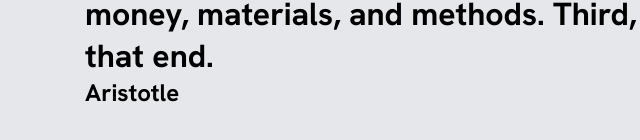
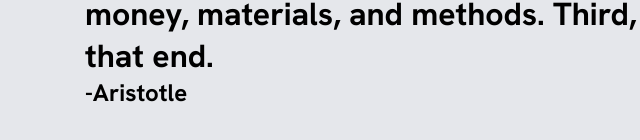
Before and after one commit to abdulbasset-benz/landing-page, a plain HTML site: page index.html in a window 1280 px wide. Shown: the part 792-932 px from the top of the page, 75-715 px from the left. Drawn offline with Linux system fonts and the light colour scheme.

Commit message:
Change h2 content

```diff
--- a/index.html
+++ b/index.html
@@ -62,9 +62,9 @@
     <div class="container_quote">
         <div class="quote helper-class">
             <h1>First, have a definite, clear, practical ideal; a goal, an objective. Second, have the necessary means to achieve your ends; wisdom, money, materials, and methods. Third, adjust all your means to that end.</h1>
-            <div class="author"> <h2>Aristotle
-
-            </h2></div>
+            <div class="author">
+                <h2>-Aristotle</h2>
+            </div>
 
         </div>
 
```
